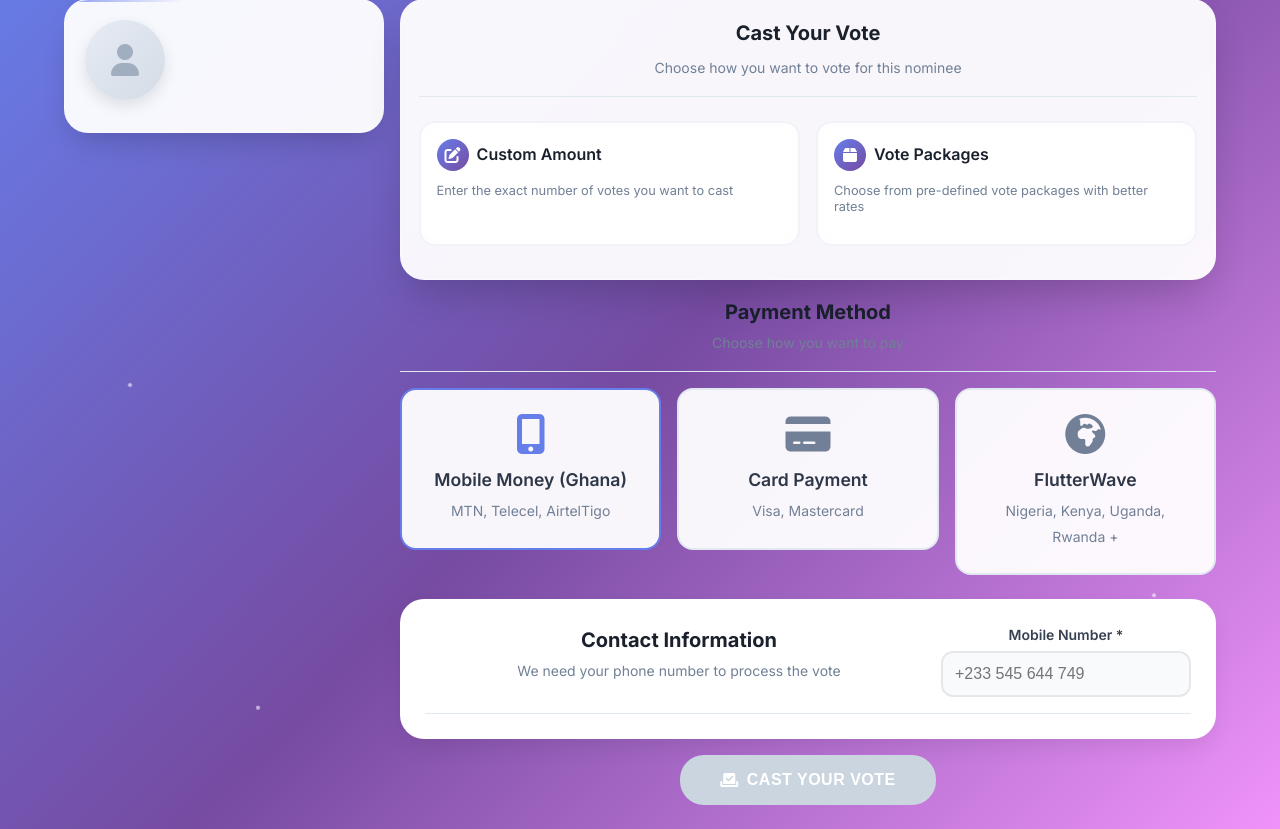
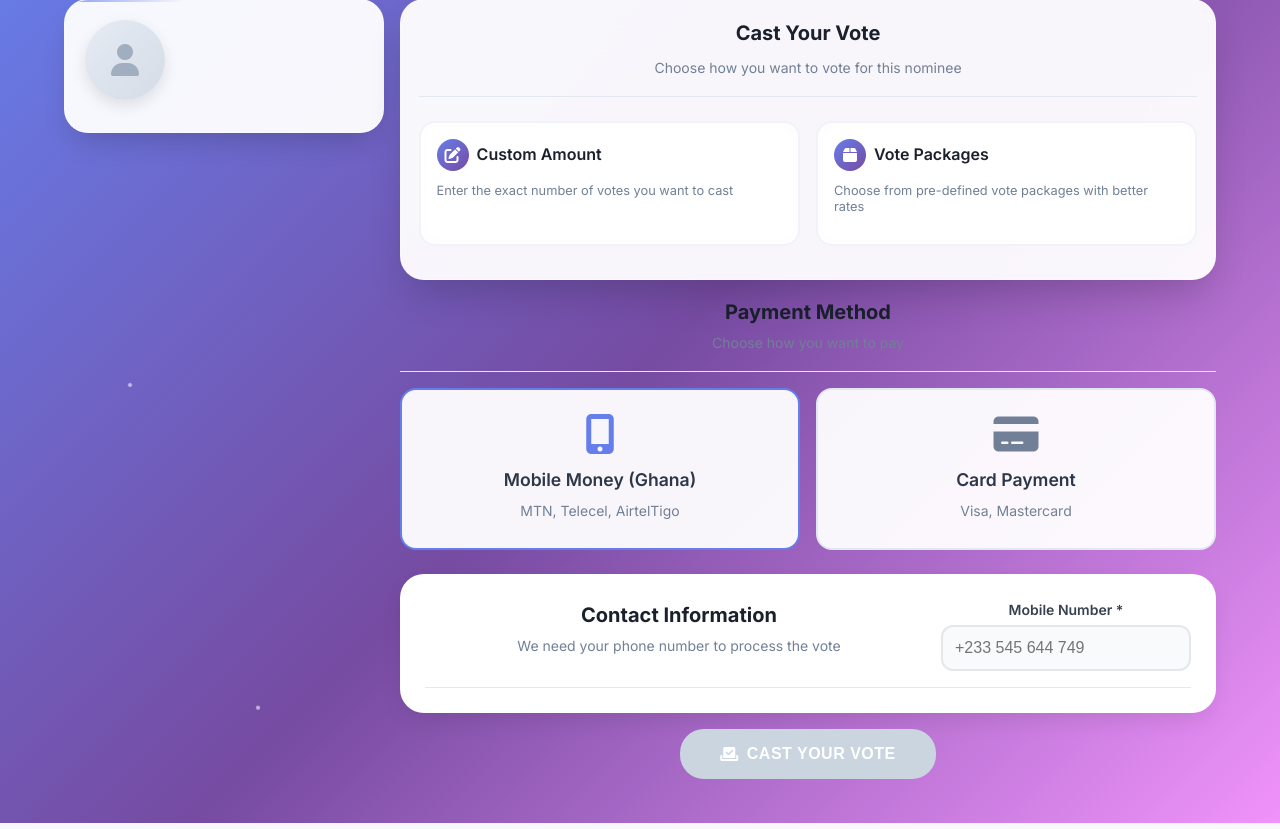
Before and after one commit to ekowmensah/smartcast, a PHP site: page /smartcast/views/voting/vote-form.php in a window 1280 px wide. Shown: the part 77-906 px from the top of the page. Run offline with PHP 8.4, Linux system fonts and the light colour scheme; the template is opened without the code that fills it, so the values that code supplies are empty; some libraries are stand-ins or nearby versions.

Commit message:
c git push

```diff
--- a/views/voting/vote-form.php
+++ b/views/voting/vote-form.php
@@ -610,7 +610,7 @@ body {
 }
 
 /* Temporarily hide Flutterwave until configured in database */
-/*.payment-method-option:nth-child(3) {
+.payment-method-option:nth-child(3) {
     display: none !important;
 }
 
```
